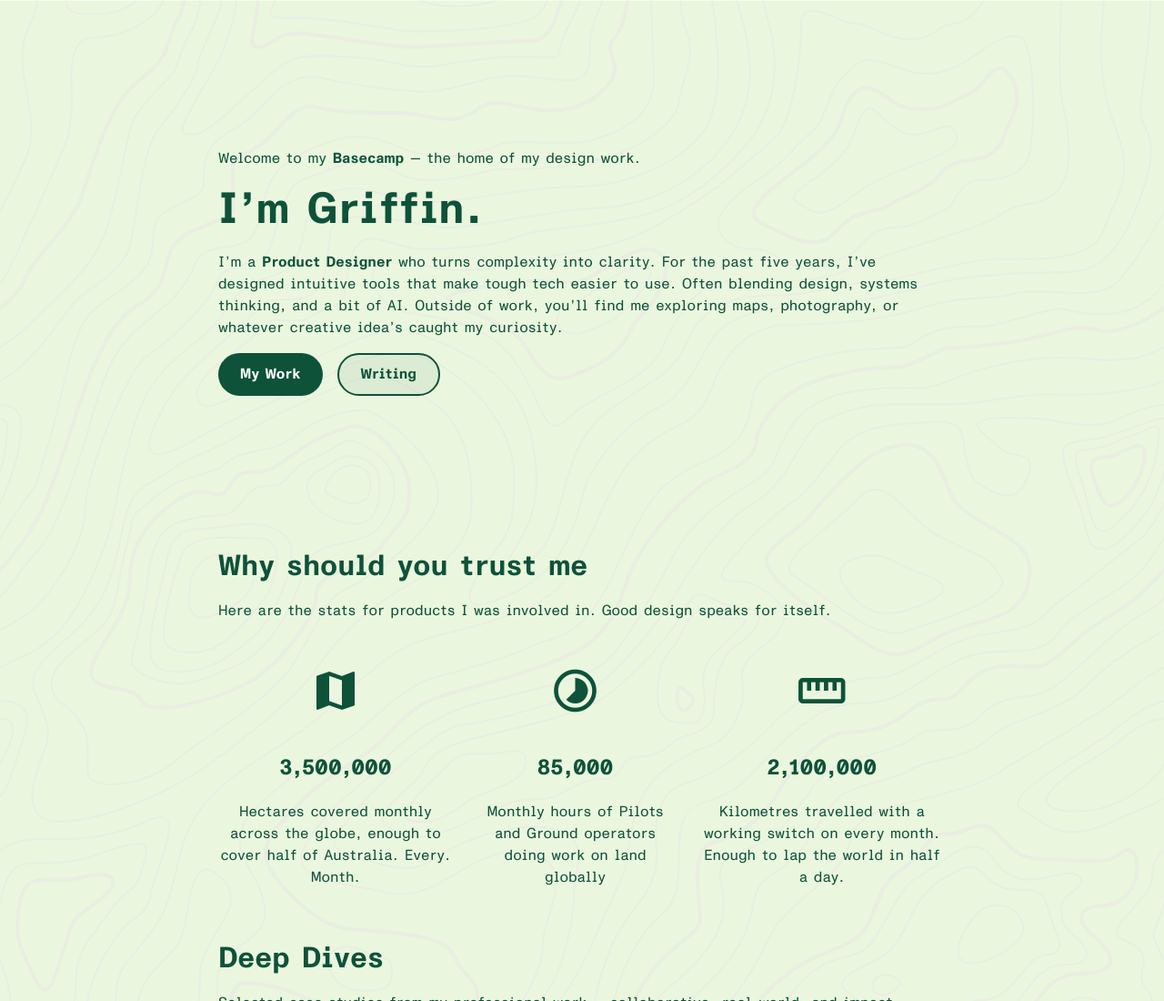
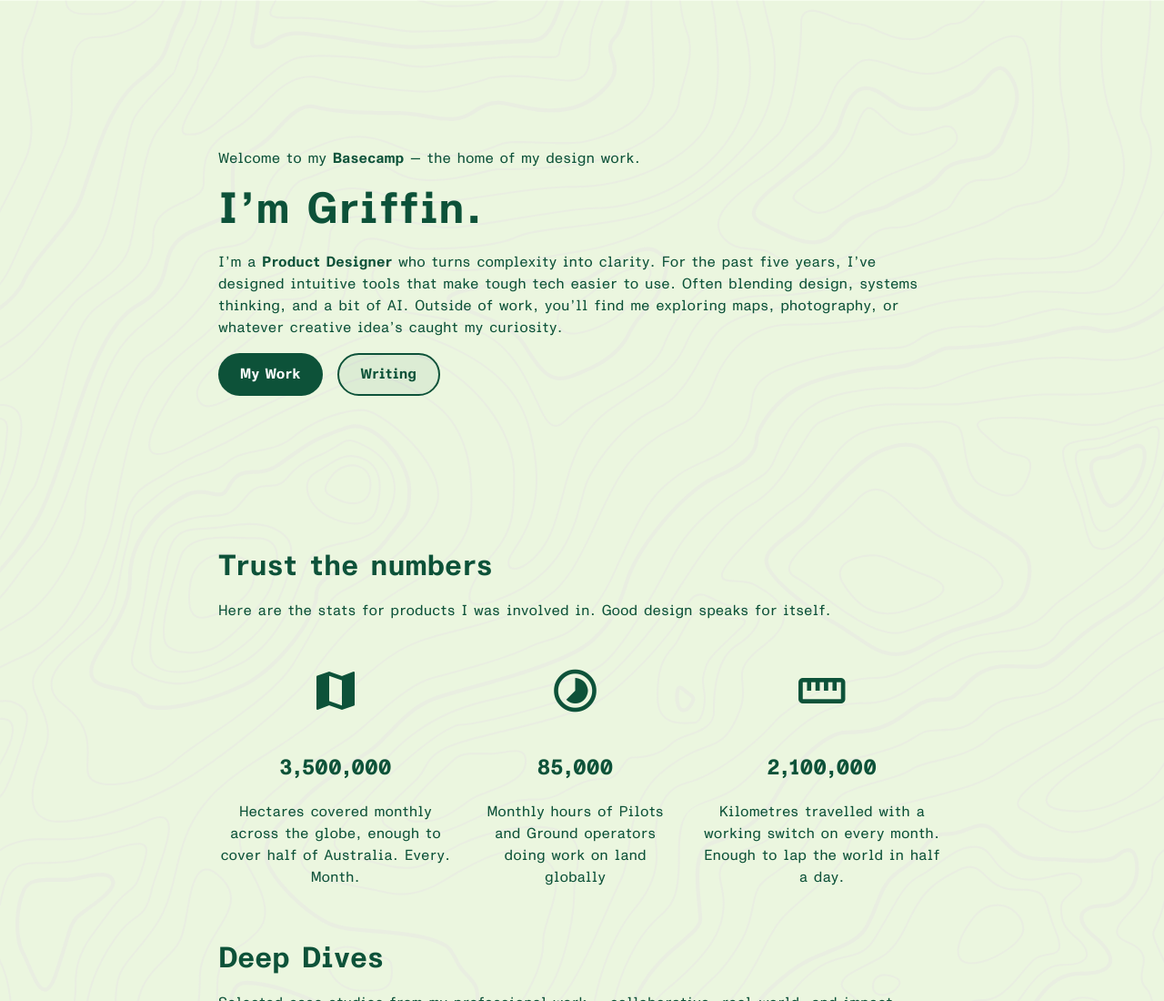
Before and after one commit to BlueheadViking/basecamp, a plain HTML site: page index.html in a window 1280 px wide. Shown: the top 1100 px of the page at 91% size. Drawn offline with Linux system fonts and the light colour scheme.

Commit message:
updated text

```diff
--- a/index.html
+++ b/index.html
@@ -29,7 +29,7 @@
 
 
         <div class="section-header" id="projects">
-            <h2>Why should you trust me</h2>
+            <h2>Trust the numbers</h2>
             <p>Here are the stats for products I was involved in. Good design speaks for itself.</p>
 
         </div>
```
